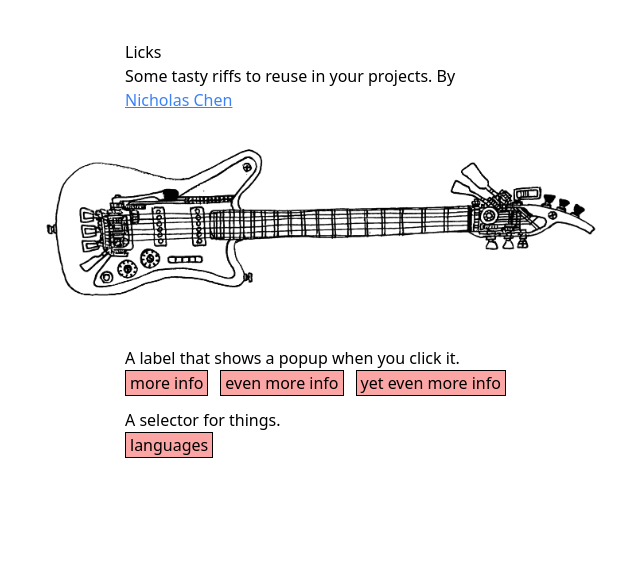
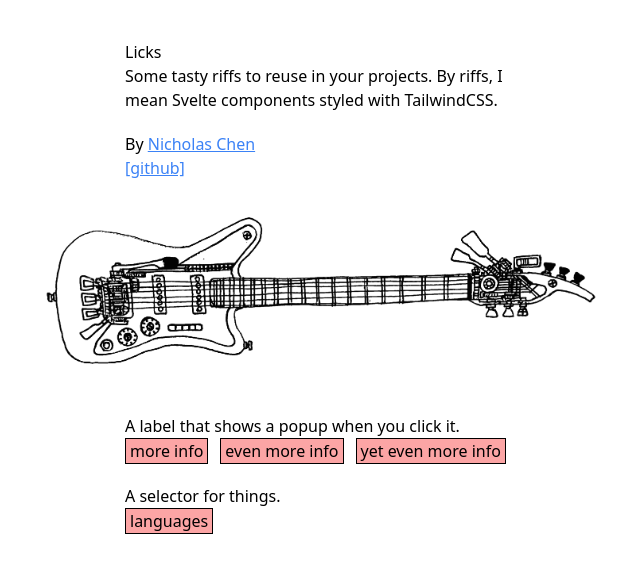
Before and after one commit to nichwch/licks, a SvelteKit app: page / in a window 1280 px wide. Shown: the top 572 px of the page, without its empty margins (323-963 px from the left). Built offline with nearby package versions, Linux system fonts and the light colour scheme.

Commit message:
add repo

```diff
--- a/src/app.css
+++ b/src/app.css
@@ -12,6 +12,6 @@
 
 @layer utilities {
 	.section {
-		margin-bottom: theme('spacing.3');
+		margin-bottom: theme('spacing.5');
 	}
 }
--- a/src/routes/+page.svelte
+++ b/src/routes/+page.svelte
@@ -10,11 +10,12 @@
 <div class="w-full mt-10">
 	<div class="w-96 mx-auto">
 		<h1>Licks</h1>
-		<div>
-			Some tasty riffs to reuse in your projects. By <a href="https://nicholaschen.io"
-				>Nicholas Chen</a
-			>
+		<div class="section">
+			Some tasty riffs to reuse in your projects. By riffs, I mean Svelte components styled with
+			TailwindCSS.
 		</div>
+		<div>By <a href="https://nicholaschen.io">Nicholas Chen</a></div>
+		<div><a href="https://github.com/nichwch/licks">[github]</a></div>
 	</div>
 	<img class="block mx-auto w-[36rem]" alt="cool robotic guitar" src="./guitar.png" />
 	<div class="w-96 mx-auto">
@@ -25,17 +26,17 @@
 					<svelte:fragment slot="buttonContent">more info</svelte:fragment>
 					<svelte:fragment slot="windowContent">here is more information</svelte:fragment>
 				</LabelAndPopup>
-				<LabelAndPopup _class="ml-3">
+				<LabelAndPopup _class="ml-3" addLabelClasses="bg-green-300 hover:bg-green-400">
 					<svelte:fragment slot="buttonContent">even more info</svelte:fragment>
 					<svelte:fragment slot="windowContent"
 						>the mitochondria is the powerhouse of the cell
 					</svelte:fragment>
 				</LabelAndPopup>
-				<LabelAndPopup _class="ml-3">
+				<LabelAndPopup _class="ml-3" addLabelClasses="bg-blue-400 hover:bg-blue-500">
 					<svelte:fragment slot="buttonContent">yet even more info</svelte:fragment>
 					<svelte:fragment slot="windowContent"
 						>the
-						<LabelAndPopup _class="">
+						<LabelAndPopup _class="" addLabelClasses="bg-yellow-400 hover:bg-yellow-500">
 							<svelte:fragment slot="buttonContent">mitochondria</svelte:fragment>
 							<svelte:fragment slot="windowContent"
 								>the mitochondria is the powerhouse of the cell. This is a bad UX pattern and you
```
